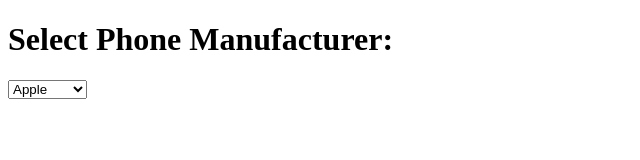
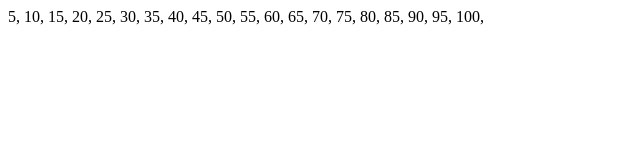
Before and after one commit to Tooba1166/JS-Assignment1, a plain HTML site: page index.html in a window 1280 px wide. Shown: the whole page, without its empty margins (0-640 px from the left). Drawn offline with Linux system fonts and the light colour scheme.

Commit message:
Chap 17-20

```diff
--- a/app.js
+++ b/app.js
@@ -1,139 +1,116 @@
-// let studentNamesLiteral = [];
+// let multiArray = [[]];
 
 
-// let studentNamesObject = new Array();
+// let matrix = [
+//     [0, 1, 2, 3],
+//     [1, 0, 1, 2],
+//     [2, 1, 0, 1]
+// ];
 
 
-// let stringsArray = ["apple", "banana", "cherry"];
-
-
-// let numbersArray = [1, 2, 3, 4, 5];
-
-
-// let booleanArray = [true, false, true, false];
-
-
-// let mixedArray = [1, "two", true, null, undefined];
-
-
-// let qualifications = ["SSC", "HSC", "BCS", "BS", "BCOM", "MS", "M. Phil.", "PhD"];
-// document.write("<h1>Qualifications:</h1><ul>");
-// for (let i = 0; i < qualifications.length; i++) {
-//     document.write("<li>" + qualifications[i] + "</li>");
-// }
-// document.write("</ul>");
-
-
-// let studentNames = ["Michael", "John", "Tony"];
-// let studentScores = [320, 230, 480];
-// let totalMarks = 500;
-
-// for (let i = 0; i < studentNames.length; i++) {
-//     let percentage = (studentScores[i] / totalMarks) * 100;
-//     document.write("Score of " + studentNames[i] + " is " + studentScores[i] + ". Percentage: " + percentage + "%<br>");
+// for (let i = 1; i <= 10; i++) {
+//     document.write(i + "<br>");
 // }
 
 
-// let colors = ["Red", "Green", "Blue"];
-// document.write("<h1>Initial Colors:</h1> " + colors.join(", ") + "<br>");
+// let tableNumber = parseInt(prompt("Enter the table number:"));
+// let tableLength = parseInt(prompt("Enter the length of the table:"));
 
-// a. Ask the user what color he/she wants to add to the beginning & add that color to the beginning of the array.
-// let colorToAddBeginning = prompt("Enter a color to add to the beginning:");
-// colors.unshift(colorToAddBeginning);
-// document.write("<h1>After adding color to the beginning:</h1> " + colors.join(", ") + "<br>");
-
-// b. Ask the user what color he/she wants to add to the end & add that color to the end of the array.
-// let colorToAddEnd = prompt("Enter a color to add to the end:");
-// colors.push(colorToAddEnd);
-// document.write("<h1>After adding color to the end:</h1> " + colors.join(", ") + "<br>");
-
-// c. Add two more colors to the beginning of the array.
-// colors.unshift("Yellow", "Purple");
-// document.write("<h1>After adding two more colors to the beginning:</h1> " + colors.join(", ") + "<br>");
-
-// d. Delete the first color in the array.
-// colors.shift();
-// document.write("<h1>After deleting the first color:</h1> " + colors.join(", ") + "<br>");
-
-// e. Delete the last color in the array.
-// colors.pop();
-// document.write("<h1>After deleting the last color:</h1> " + colors.join(", ") + "<br>");
-
-// f. Ask the user at which index he/she wants to add a color & color name. Then add the color to desired position/index.
-// let indexToAdd = parseInt(prompt("Enter the index at which you want to add a color:"));
-// let colorToAdd = prompt("Enter the color to add:");
-// colors.splice(indexToAdd, 0, colorToAdd);
-// document.write("<h1>After adding color at index " + indexToAdd + ":</h1> " + colors.join(", ") + "<br>");
-
-// g. Ask the user at which index he/she wants to delete color(s) & how many colors he/she wants to delete. Then remove the same number of color(s) from user-defined position/index.
-// let indexToDelete = parseInt(prompt("Enter the index from which you want to delete color(s):"));
-// let numOfColorsToDelete = parseInt(prompt("Enter the number of colors to delete:"));
-// colors.splice(indexToDelete, numOfColorsToDelete);
-// document.write("<h1>After deleting color(s) from index " + indexToDelete + ":</h1> " + colors.join(", ") + "<br>");
+// for (let i = 1; i <= tableLength; i++) {
+//     document.write(tableNumber + " x " + i + " = " + (tableNumber * i) + "<br>");
+// }
 
 
-// let scores = [320, 145, 480, 120];
-// document.write("Scores of Students: " + scores.join(", ") + "<br>");
-// scores.sort(function(a, b) { return a - b; });
-// document.write("Ordered Scores of Students: " + scores.join(", ") + "<br>");
+// let fruits = ["apple", "banana", "mango", "orange", "strawberry"];
+// for (let i = 0; i < fruits.length; i++) {
+//     document.write(fruits[i] + "<br>");
+// }
+
+// for (let i = 0; i < fruits.length; i++) {
+//     document.write("Element at index " + i + " is " + fruits[i] + "<br>");
+// }
 
 
-// let cities = ["Karachi", "Lahore", "Islamabad", "Quetta", "Peshawar"];
-// document.write("<h1>Cities list:</h1> " + cities.join(", ") + "<br>");
+// a. Counting
+// document.write("Counting:<br>");
+// for (let i = 1; i <= 15; i++) {
+//     document.write(i + ", ");
+// }
+// document.write("<br><br>");
 
-// let selectedCities = cities.slice(2, 4); // Copies elements from index 2 to index 4 (Islamabad, Quetta, Peshawar)
-// document.write("<h1>Selected cities list:</h1> " + selectedCities.join(", ") + "<br>");
+// b. Reverse counting
+// document.write("Reverse counting:<br>");
+// for (let i = 10; i >= 1; i--) {
+//     document.write(i + ", ");
+// }
+// document.write("<br><br>");
+
+// c. Even
+// document.write("Even:<br>");
+// for (let i = 0; i <= 20; i += 2) {
+//     document.write(i + ", ");
+// }
+// document.write("<br><br>");
+
+// d. Odd
+// document.write("Odd:<br>");
+// for (let i = 1; i < 20; i += 2) {
+//     document.write(i + ", ");
+// }
+// document.write("<br><br>");
+
+// e. Series
+// document.write("Series:<br>");
+// for (let i = 2; i <= 20; i += 2) {
+//     document.write(i + "k, ");
+// }
+// document.write("<br><br>");
 
 
 
-// let arr = ["This", " is", " my", " cat"];
-// let singleString = arr.join("");
-// document.write("Array: " + arr.join(",") + "<br>");
-// document.write("String: " + singleString + "<br>");
+// let A = ["cake", "apple pie", "cookie", "chips", "patties"];
+// let searchItem = prompt("Welcome to ABC Bakery. What do you want to order sir/ma'am?");
 
-
-// let devices = ["keyboard", "printer", "mouse", "monitor"];
-// document.write("<h1>Devices:</h1> " + devices.join(", ") + "<br>");
-
-// while (devices.length > 0) {
-//     document.write("Out: " + devices.shift() + "<br>");
+// let found = false;
+// for (let i = 0; i < A.length; i++) {
+//     if (A[i].toLowerCase() === searchItem.toLowerCase()) {
+//         document.write(searchItem + " is available at index " + i + " in our bakery<br>");
+//         found = true;
+//         break;
+//     }
+// }
+// if (!found) {
+//     document.write("We are sorry. " + searchItem + " is not available in our bakery<br>");
 // }
 
 
+// let A = [24, 53, 78, 98, 12];
+// let largestNumber = A[0];
 
-// let devices = [];
-
-// Function to push elements to the stack
-// function pushToStack(element) {
-//     devices.push(element);
-// }
-
-// Function to pop elements from the stack and display
-// function displayStack() {
-//     document.write("<h1>Devices in LIFO order:</h1>");
-//     while (devices.length > 0) {
-//         document.write("Out: " + devices.pop() + "<br>");
+// for (let i = 1; i < A.length; i++) {
+//     if (A[i] > largestNumber) {
+//         largestNumber = A[i];
 //     }
 // }
 
-// Storing values in LIFO order
-// pushToStack("keyboard");
-// pushToStack("mouse");
-// pushToStack("printer");
-// pushToStack("monitor");
+// document.write("Array items: " + A.join(", ") + "<br>");
+// document.write("The largest number is " + largestNumber + "<br>");
 
-// Displaying values in LIFO order
-// displayStack();
+
+// let A = [24, 53, 78, 91, 9];
+// let smallestNumber = A[0];
+
+// for (let i = 1; i < A.length; i++) {
+//     if (A[i] < smallestNumber) {
+//         smallestNumber = A[i];
+//     }
+// }
+
+// document.write("Array items: " + A.join(", ") + "<br>");
+// document.write("The smallest number is " + smallestNumber + "<br>");
 
 
 
-let phoneManufacturers = ["Apple", "Samsung", "Motorola", "Nokia", "Sony", "Haier"];
-
-document.write("<h1>Select Phone Manufacturer:</h1>");
-document.write("<select>");
-
-for (let i = 0; i < phoneManufacturers.length; i++) {
-    document.write("<option value='" + phoneManufacturers[i] + "'>" + phoneManufacturers[i] + "</option>");
+for (let i = 5; i <= 100; i += 5) {
+    document.write(i + ", ");
 }
-
-document.write("</select>");
--- a/index.html
+++ b/index.html
@@ -3,9 +3,9 @@
 <head>
     <meta charset="UTF-8">
     <meta name="viewport" content="width=device-width, initial-scale=1.0">
-    <title>Chap 14 to 16</title>
+    <title>Chap 17-20</title>
 </head>
 <body>
-    <script src="./app.js"></script>
+   <script src="./app.js"></script>
 </body>
 </html>
```
